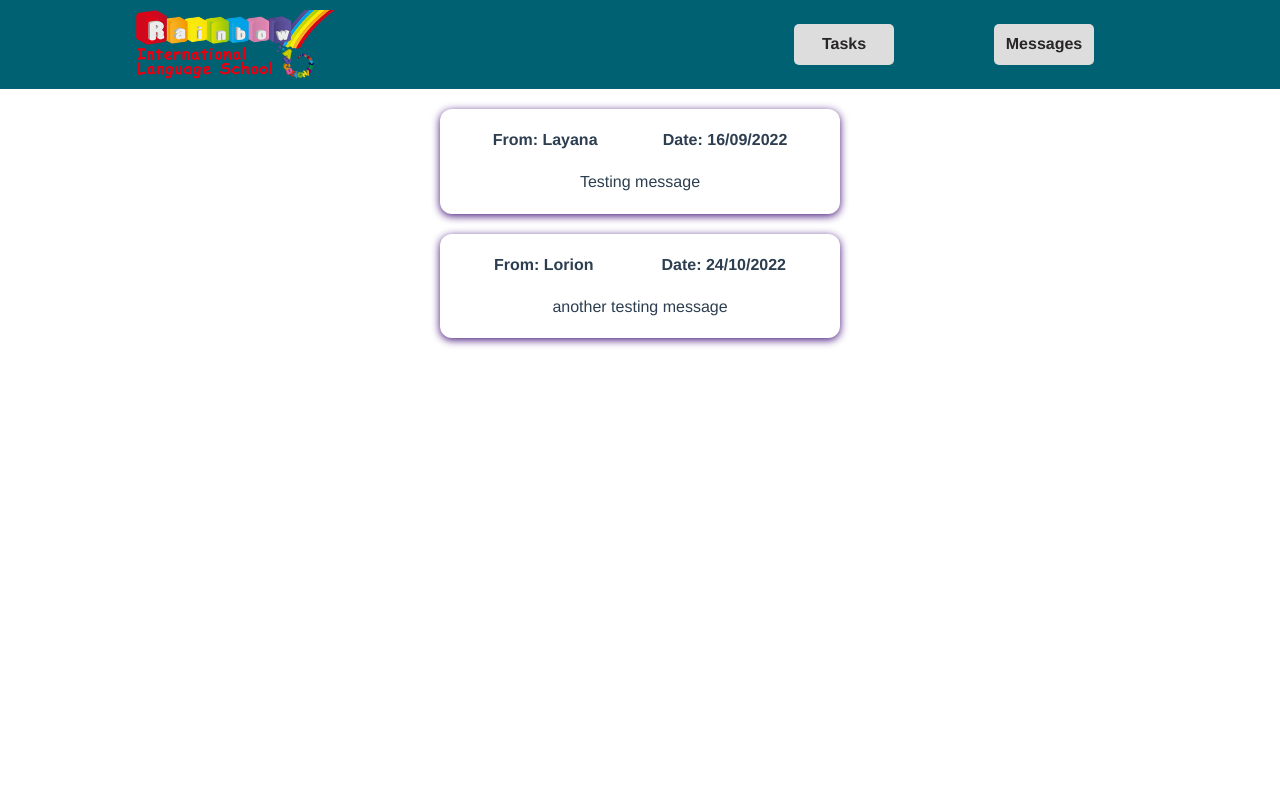
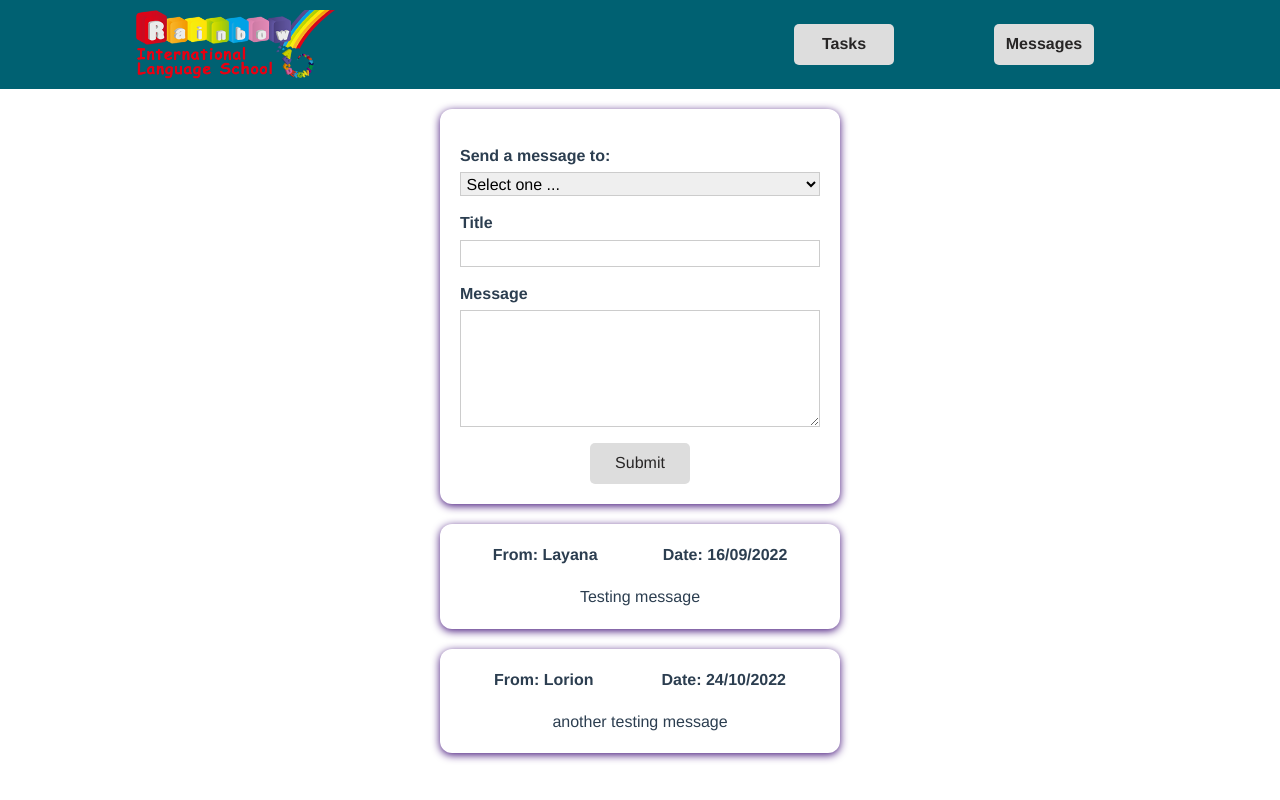
Before and after one commit to Diego-Bittencourt/task_management, a Vue app: page /messages in a window 1280 px wide. Built offline with nearby package versions, Linux system fonts and the light colour scheme.

Commit message:
message form layout implemented

```diff
--- /dev/null
+++ b/src/components/messages/MessageForm.vue
@@ -0,0 +1,86 @@
+<template>
+<base-card>
+    <form @submit.prevent="createMessage">
+    <div class="form-control">
+    <label for="receiver">Send a message to:</label>
+    <select name="receiver" id="receiver" v-model="messageReceiver">
+      <option disabled value="">Select one ...</option>
+      <option value="diego">Diego</option>
+      <option value="lovely">Lovely</option>
+      <option value="jeanette">Jeanette</option>
+      <option value="shahin">Shahin</option>
+      <option value="meira">Meira</option>
+      <option value="all">All</option>
+    </select>
+    </div>
+    <div class="form-control">
+      <label for="messagetitle">Title</label>
+      <input type="messagetitle" v-model="messageTitle">
+    </div>
+    <div class="form-control">
+      <label for="messagecontent">Message</label>
+      <textarea id="messagecontent" rows="5" v-model.trim="messageContent"></textarea>
+    </div>
+    <p class="errors" v-if="!formIsValid">
+      Please enter a valid message, title and receiver.
+    </p>
+    <div class="actions">
+      <!-- <base-button simplebutton>Send Message</base-button> -->
+      <base-button simplebutton>Submit</base-button>
+    </div>
+  </form>
+  </base-card>
+</template>
+
+<script>
+export default {
+    data() {
+        return {
+            messageContent: "",
+            messageTitle: "",
+            messageReceiver: "",
+            formIsValid: true
+        }
+    }
+}
+</script>
+
+<style scoped>
+button {
+  margin: 0 auto;
+}
+
+.form-control {
+  margin: 1.6rem 0;
+}
+
+label {
+  font-weight: bold;
+  margin-bottom: 0.5rem;
+  display: block;
+  text-align: left;
+}
+
+input,
+select,
+textarea {
+  display: block;
+  width: 100%;
+  font: inherit;
+  border: 1px solid #ccc;
+  padding: 0.15rem;
+}
+
+input:focus,
+select:focus,
+textarea:focus {
+  border-color: #3d008d;
+  background-color: #faf6ff;
+  outline: none;
+}
+
+.errors {
+  color: red;
+  font-style: italic;
+}
+</style>
--- a/src/pages/messages/MessagePage.vue
+++ b/src/pages/messages/MessagePage.vue
@@ -1,5 +1,6 @@
 <template>
   <ul>
+    <message-form></message-form>
     <message-item
       v-for="message in getMessages"
       :key="message.content"
@@ -12,9 +13,11 @@
 
 <script>
 import MessageItem from "../../components/messages/MessageItem.vue";
+import MessageForm from "../../components/messages/MessageForm.vue";
 export default {
   components: {
     MessageItem,
+    MessageForm
   },
   computed: {
     getMessages() {
```
